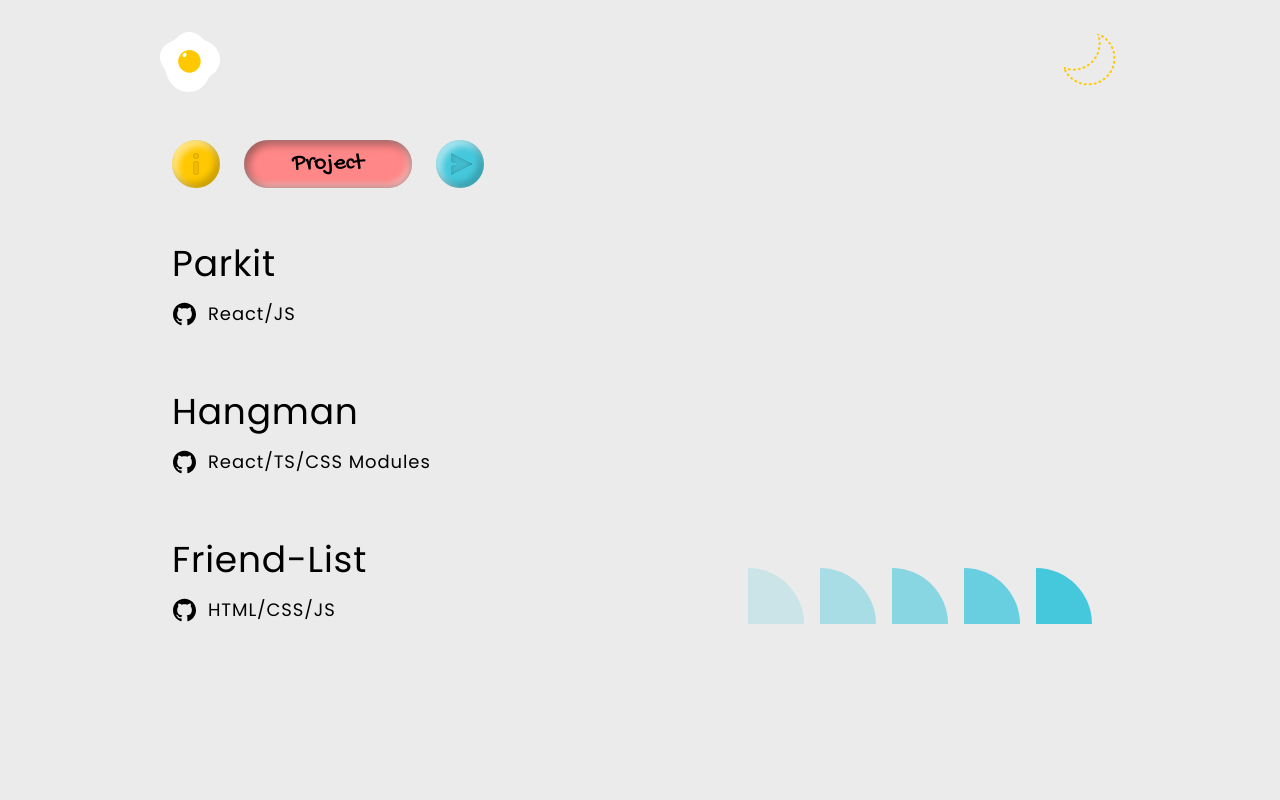
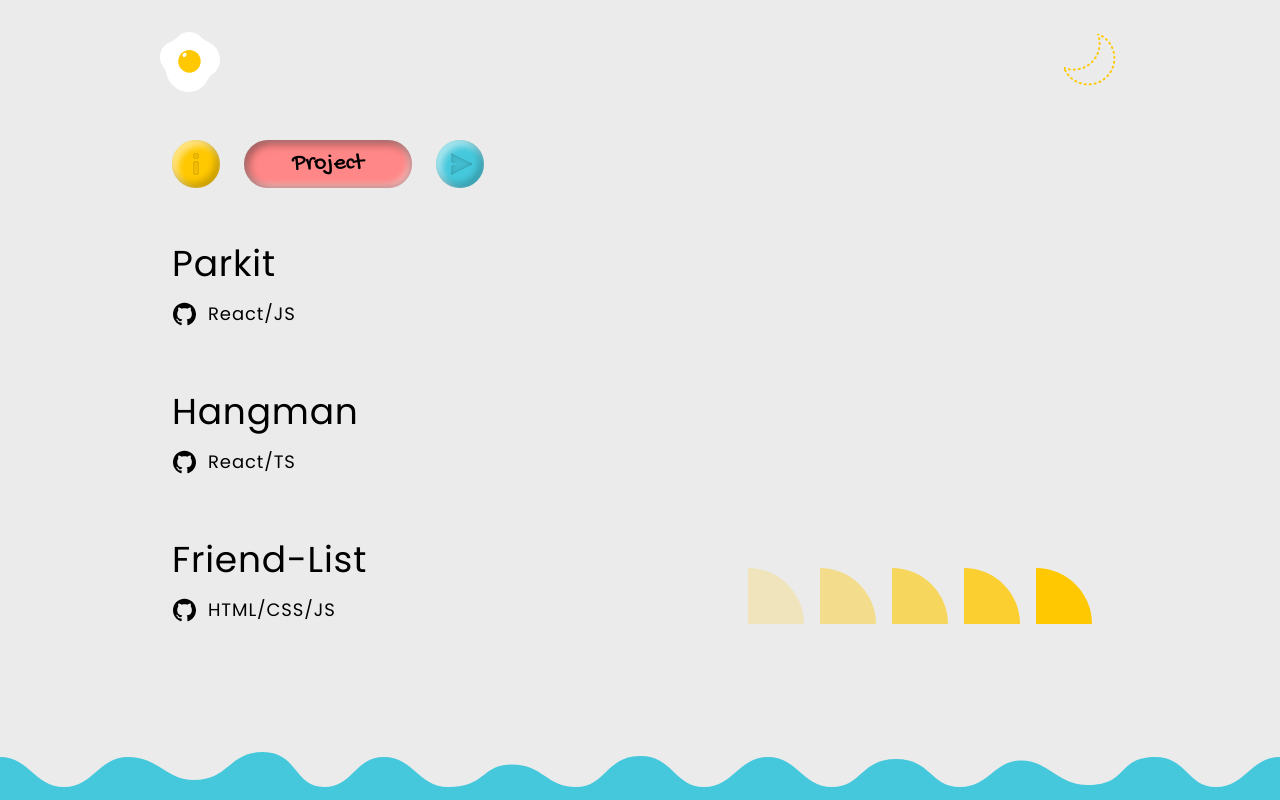
Before and after one commit to HsiaooooooJu/nextfolio, a Next.js app: page /project in a window 1280 px wide. Built offline with nearby package versions, Linux system fonts and the light colour scheme.

Commit message:
feat: add infinite wave as footer

```diff
--- a/app/(home)/project/page.tsx
+++ b/app/(home)/project/page.tsx
@@ -16,7 +16,7 @@ const projects = [
     },
     {
         title: 'Hangman',
-        tech: 'React/TS/CSS Modules',
+        tech: 'React/TS',
         demo: 'https://hsiaooooooju.github.io/react-hangman/',
         github: 'https://github.com/HsiaooooooJu/react-hangman',
         image: '/images/hangman_preview.jpg',
@@ -31,16 +31,16 @@ const projects = [
 ]
 
 const colorMap = [
-    ['bg-blue/20', 'group-hover:bg-pink/20'],
-    ['bg-blue/40', 'group-hover:bg-pink/40'],
-    ['bg-blue/60', 'group-hover:bg-pink/60'],
-    ['bg-blue/80', 'group-hover:bg-pink/80'],
-    ['bg-blue', 'group-hover:bg-pink'],
+    ['bg-canary/20', 'group-hover:bg-pink/20'],
+    ['bg-canary/40', 'group-hover:bg-pink/40'],
+    ['bg-canary/60', 'group-hover:bg-pink/60'],
+    ['bg-canary/80', 'group-hover:bg-pink/80'],
+    ['bg-canary', 'group-hover:bg-pink'],
 ]
 
 export default function Project() {
     return (
-        <div className='slide_left relative flex justify-center md:justify-between'>
+        <div className='slide_left relative mb-10 flex justify-center md:justify-between'>
             <ProjectList list={projects} />
             <div className='group absolute right-4 bottom-0 hidden gap-4 md:flex'>
                 {colorMap.map(([baseColor, hoverColor], index) => (
--- a/app/globals.css
+++ b/app/globals.css
@@ -90,3 +90,17 @@ input[type='number'] {
         translate: 0 100px;
     }
 }
+
+@keyframes wave {
+    0% {
+        transform: translateX(0);
+    }
+    100% {
+        transform: translateX(-50%);
+    }
+}
+.animate-wave {
+    display: flex;
+    width: 200%;
+    animation: wave 12s linear infinite;
+}
--- a/app/layout.tsx
+++ b/app/layout.tsx
@@ -3,7 +3,7 @@ import './globals.css'
 import cx from 'clsx'
 import ModeProvider from './context/mode_context'
 import { gochiHand, poppins, sourceCode } from './ui/fonts'
-import { Navbar } from './ui'
+import { Navbar, Footer } from './ui'
 
 export const metadata: Metadata = {
     title: {
@@ -44,13 +44,15 @@ export default function RootLayout({
                     poppins.variable,
                     sourceCode.variable,
                     'antialiased',
+                    'flex min-h-screen flex-col items-center',
                 )}
             >
                 <ModeProvider>
-                    <main className='bg-primary-500 xs:p-8 mx-auto max-w-5xl min-w-80 p-4'>
+                    <main className='xs:p-8 w-full max-w-5xl min-w-80 flex-1 overflow-hidden p-4'>
                         <Navbar />
-                        <div className='mx-auto w-full lg:px-3'>{children}</div>
+                        <div className='mx-auto lg:px-3'>{children}</div>
                     </main>
+                    <Footer />
                 </ModeProvider>
             </body>
         </html>
--- a/app/page.tsx
+++ b/app/page.tsx
@@ -6,7 +6,7 @@ export default function Home() {
             <div className='block md:hidden'>
                 <Menu />
             </div>
-            <div className='slide_up mx-auto flex max-w-4xl md:mt-20 md:justify-between'>
+            <div className='slide_up mx-auto mb-8 flex max-w-4xl md:mt-20 md:justify-between'>
                 <div className='hidden md:block'>
                     <RoadSign />
                 </div>
--- /dev/null
+++ b/app/ui/Footer.tsx
@@ -0,0 +1,44 @@
+export default function Footer() {
+    return (
+        <footer className='relative hidden h-12 w-full overflow-hidden md:block'>
+            <Wave />
+        </footer>
+    )
+}
+
+const Wave = () => {
+    const fill = '#46C8DC'
+
+    return (
+        <div className='animate-wave'>
+            <svg
+                className='h-full w-full'
+                xmlns='http://www.w3.org/2000/svg'
+                width='1280'
+                height='69'
+                viewBox='0 0 1280 69'
+                fill='none'
+                preserveAspectRatio='none'
+            >
+                <path
+                    d='M263 0C228.5 0 229.5 28 193.5 28C167.399 28 157.585 5.00002 128 5.00002C98.4151 5.00002 93.5849 35 64 35C34.4151 35 29.5849 5.00002 0 5.00002V69H1280V5.00002C1250.42 5.00002 1245.58 35 1216 35C1186.42 35 1187 3.00002 1152 5.00002C1117 7.00002 1127.5 33 1088 33C1057.5 33 1048.5 8.50002 1021 8.50002C993.5 8.50002 989.585 35 960 35C930.415 35 931 7.00002 896 7.00002C861 7.00002 861.585 35 832 35C802.415 35 797.585 5.00002 768 5.00002C738.415 5.00002 733.585 35 704 35C674.415 35 672.5 2.99978 639 3.9999C605.5 5.00002 605.585 35 576 35C546.415 35 543 12.5 512 12.5C481 12.5 486.5 35 448 35C418.415 35 413.585 5.00002 384 5.00002C354.415 5.00002 353.585 35 324 35C294.415 35 297.5 2.72008e-10 263 0Z'
+                    fill={fill}
+                />
+            </svg>
+            <svg
+                className='h-full w-full'
+                xmlns='http://www.w3.org/2000/svg'
+                width='1280'
+                height='69'
+                viewBox='0 0 1280 69'
+                fill='none'
+                preserveAspectRatio='none'
+            >
+                <path
+                    d='M263 0C228.5 0 229.5 28 193.5 28C167.399 28 157.585 5.00002 128 5.00002C98.4151 5.00002 93.5849 35 64 35C34.4151 35 29.5849 5.00002 0 5.00002V69H1280V5.00002C1250.42 5.00002 1245.58 35 1216 35C1186.42 35 1187 3.00002 1152 5.00002C1117 7.00002 1127.5 33 1088 33C1057.5 33 1048.5 8.50002 1021 8.50002C993.5 8.50002 989.585 35 960 35C930.415 35 931 7.00002 896 7.00002C861 7.00002 861.585 35 832 35C802.415 35 797.585 5.00002 768 5.00002C738.415 5.00002 733.585 35 704 35C674.415 35 672.5 2.99978 639 3.9999C605.5 5.00002 605.585 35 576 35C546.415 35 543 12.5 512 12.5C481 12.5 486.5 35 448 35C418.415 35 413.585 5.00002 384 5.00002C354.415 5.00002 353.585 35 324 35C294.415 35 297.5 2.72008e-10 263 0Z'
+                    fill={fill}
+                />
+            </svg>
+        </div>
+    )
+}
--- a/app/ui/Navbar.tsx
+++ b/app/ui/Navbar.tsx
@@ -14,7 +14,7 @@ export default function Navbar() {
     }
 
     return (
-        <div className='mx-auto mb-12 flex w-full max-w-5xl items-center justify-between'>
+        <div className='mx-auto mb-12 flex max-w-5xl items-center justify-between'>
             <Link href='/'>
                 <Egg size='size-15' />
             </Link>
--- a/app/ui/index.tsx
+++ b/app/ui/index.tsx
@@ -1,4 +1,5 @@
 export { default as Accordion } from './Accordion'
 export { default as Button } from './Button'
+export { default as Footer } from './Footer'
 export { default as Input } from './Input'
 export { default as Navbar } from './Navbar'
```
